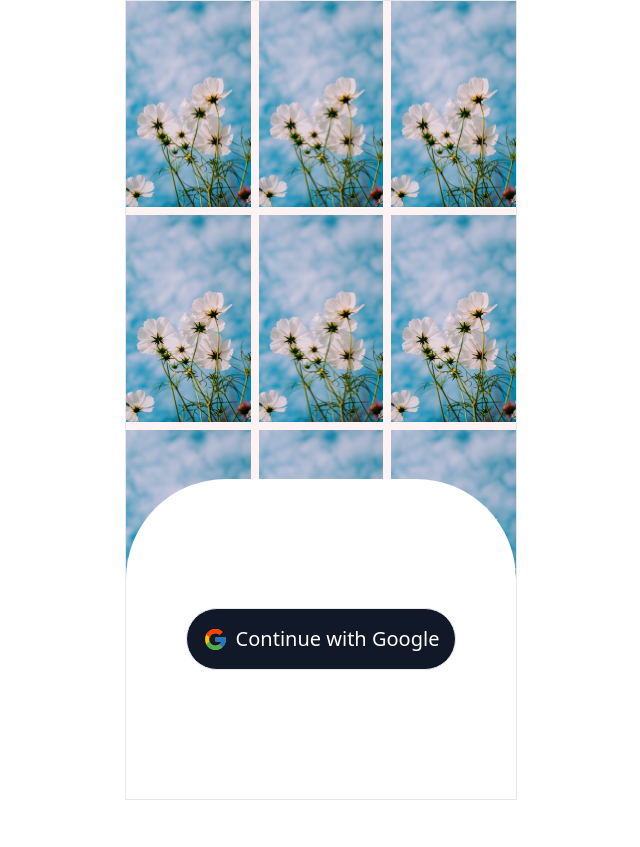
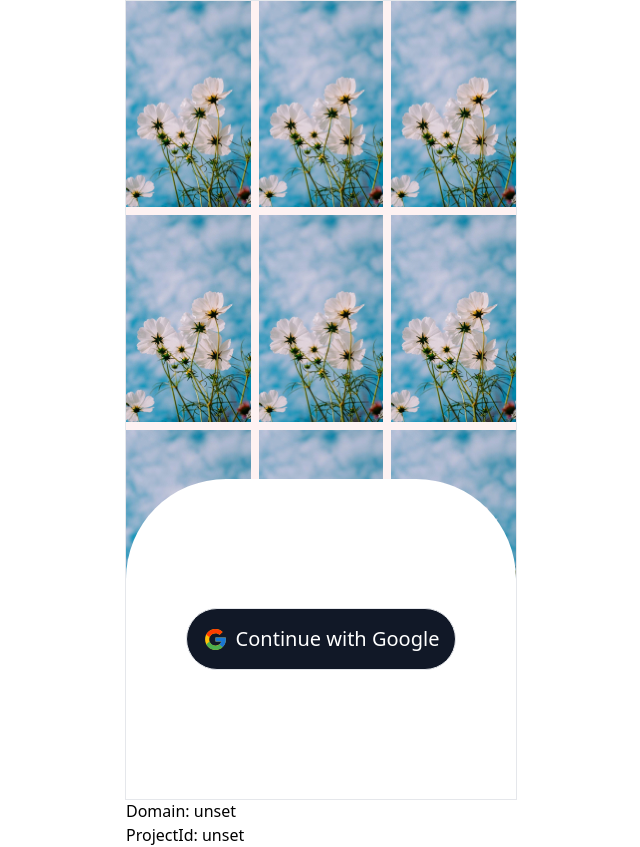
Before and after one commit to rajak312/social-sphare, a React (Vite) app: page / in a window 1280 px wide. Shown: the whole page, without its empty margins (319-959 px from the left). Before the commit the page ends 800 px from the top, so only its background shows below. Built offline with nearby package versions, Linux system fonts and the light colour scheme; no server answers.

Commit message:
debugging the variables

```diff
--- a/src/App.tsx
+++ b/src/App.tsx
@@ -1,10 +1,13 @@
 import LogIn from "./components/Auth/LogIn";
 
 const App = () => {
+  console.log("ENVIRONMENT: ", import.meta.env.ENV);
   return (
     <div className="h-screen w-full flex justify-center items-center">
       <div className="w-[392px] h-full border bg-red-50">
         <LogIn />
+        <p>Domain: {import.meta.env.VITE_FIREBASE_AUTH_DOMAIN}</p>
+        <p>ProjectId: {import.meta.env.VITE_FIREBASE_PROJECT_ID}</p>
       </div>
     </div>
   );
--- a/src/firebase/firebase.ts
+++ b/src/firebase/firebase.ts
@@ -1,5 +1,4 @@
 import { initializeApp } from "firebase/app";
-import { getAnalytics } from "firebase/analytics";
 
 const firebaseConfig = {
   apiKey: import.meta.env.VITE_FIRE_BASE_API_KEY,
@@ -11,4 +10,3 @@ const firebaseConfig = {
 };
 
 export const app = initializeApp(firebaseConfig);
-export const analytics = getAnalytics(app);
```
Also changed, not shown: 1 other file (tests, documents, lock files or other folders).
